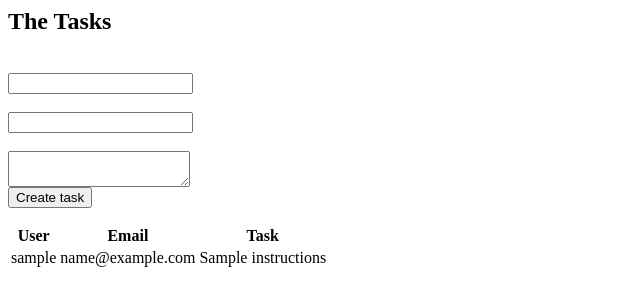
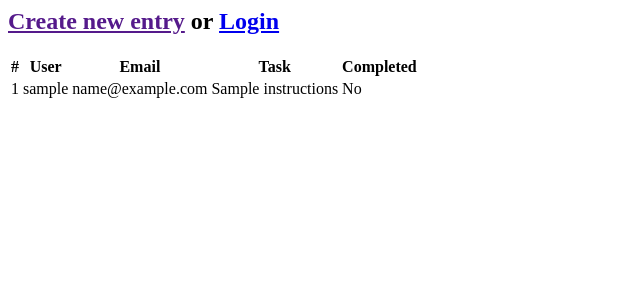
Before and after one commit to vsobchuk/beejee_test, a PHP site: template view/home/index.php in a window 1280 px wide. Shown: the top 306 px of the page, without its empty margins (0-640 px from the left). Run offline with PHP 8.4, Linux system fonts and the light colour scheme; the template is opened without the code that fills it: most values are stand-ins (such as "Sample title", 1, 10 or a date in 2020); data that the repository does not hold is empty; some libraries are stand-ins or nearby versions.

Commit message:
divided actions

```diff
--- a/core/Helpers/Url.php
+++ b/core/Helpers/Url.php
@@ -13,6 +13,6 @@ class Url
         $params['a'] = $action;
 
         $url = http_build_query($params);
-        return $url;
+        return "http://" . $_SERVER[HTTP_HOST] . '?' . $url;
     }
 }
--- a/view/home/index.php
+++ b/view/home/index.php
@@ -6,43 +6,11 @@
 ?>
 
 <section class="task">
-    <h2 class="text-center">The Tasks</h2>
-
-    <div class="row create-task">
-        <div class="col-4"></div>
-        <div class="col-4">
-            <form method="POST" class="text-center">
-                <?php if (!empty($errorMessage)):?>
-                <div class="alert alert-danger" role="alert"><?= $errorMessage; ?></div>
-                <?php endif;?>
-
-                <div class="row">
-                    <div class="col">
-                        <label for="user_name"><?= $task->getAttributeLabel('user_name');?></label>
-                        <br>
-                        <input type="text" name="user_name" id="user_name">
-                    </div>
-                </div>
-                <div class="row">
-                    <div class="col">
-                        <label for="email"><?= $task->getAttributeLabel('email');?></label>
-                        <br>
-                        <input type="email" name="email" id="email">
-                    </div>
-                </div>
-                <div class="row">
-                    <div class="col">
-                        <label for="instructions"><?= $task->getAttributeLabel('instructions');?></label>
-                        <br>
-                        <textarea name="instructions" id="instructions"></textarea>
-                    </div>
-                </div>
-
-                <button type="submit">Create task</button>
-            </form>
-        </div>
-        <div class="col-4"></div>
-    </div>
+    <h2 class="text-center">
+        <a href="<?= \Core\Helpers\Url::generate('home', 'create'); ?>">Create new entry</a>
+        or
+        <a href="#">Login</a>
+    </h2>
 
     <div class="row task-list">
         <div class="col-3"></div>
@@ -50,17 +18,21 @@
             <table id="table_tasks" class="display">
                 <thead>
                 <tr>
+                    <th scope="col">#</th>
                     <th scope="col">User</th>
                     <th scope="col">Email</th>
                     <th scope="col">Task</th>
+                    <th scope="col">Completed</th>
                 </tr>
                 </thead>
                 <tbody>
                     <?php foreach ($list as $task):?>
                     <tr>
+                        <td><?= $task['id']; ?></td>
                         <td><?= htmlentities($task['user_name']); ?></td>
                         <td><?= $task['email']; ?></td>
                         <td><?= htmlentities($task['instructions']);?></td>
+                        <td><?= $task['is_completed'] ? "Yes" : "No";?></td>
                     </tr>
                     <?php endforeach;?>
                 </tbody>
```
Also changed, not shown: src/Controller/Home.php (+13 -4 lines), view/home/create.php (added, +46 -0 lines).
